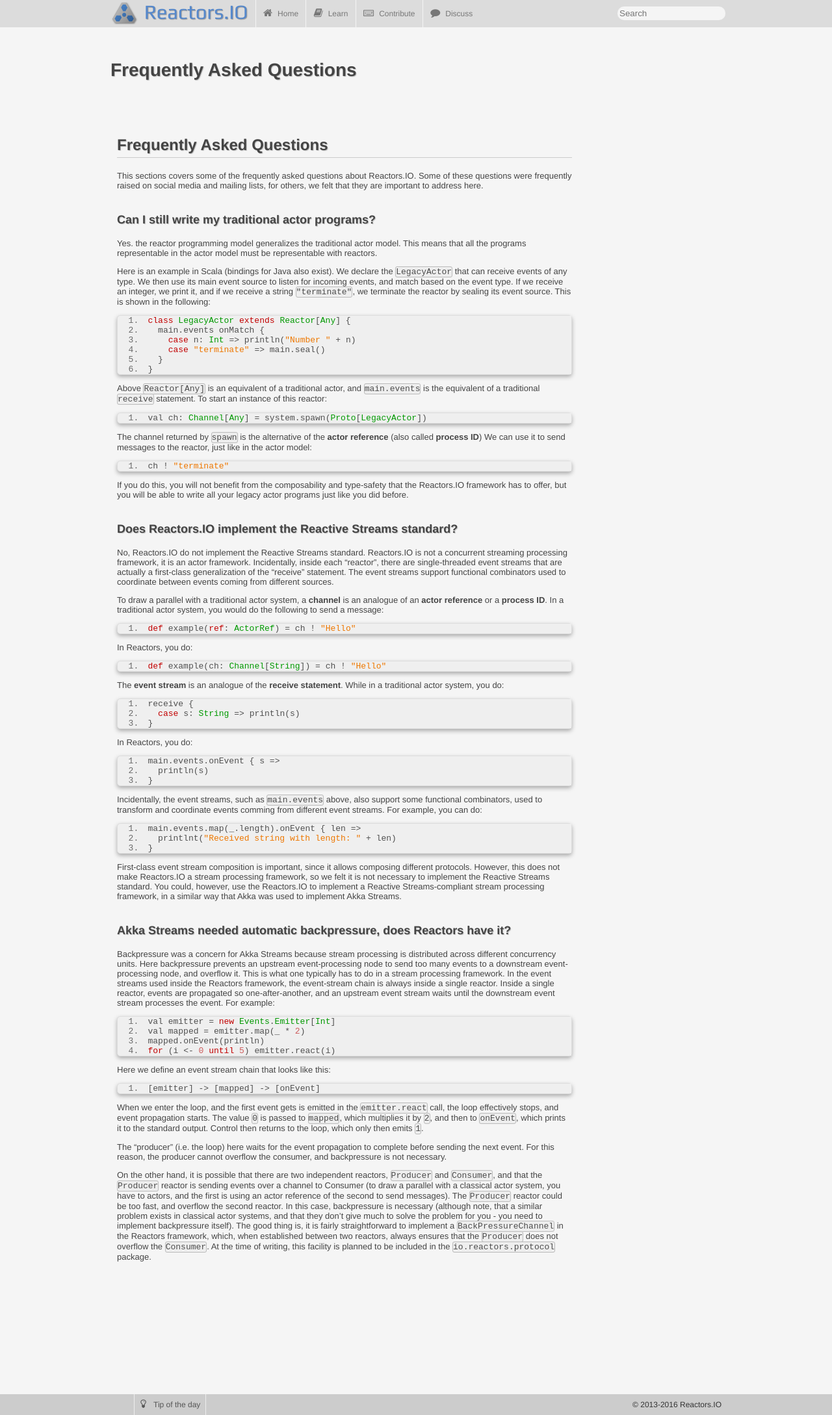
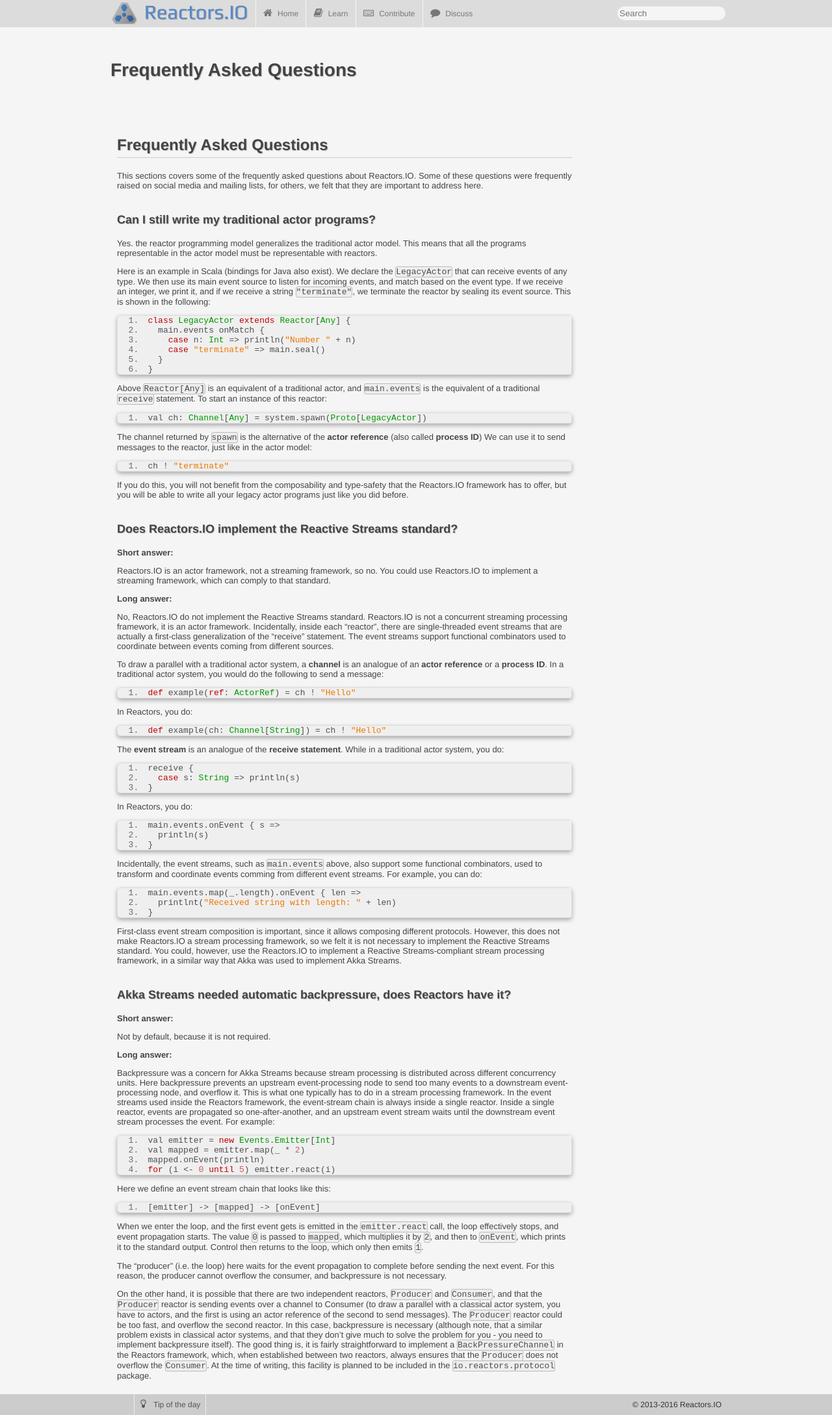
Before and after one commit to reactors-io/reactors-io.github.io, a Jekyll site: the page built from faq.md, in a window 1280 px wide. Shown: the whole page at 65% size. Built offline with Jekyll 4.4.1, drawn with Linux system fonts in a browser that asks for light colours.

Commit message:
Clarify.

```diff
--- a/faq.md
+++ b/faq.md
@@ -66,6 +66,14 @@
 
 ### Does Reactors.IO implement the Reactive Streams standard?
 
+**Short answer:**
+
+Reactors.IO is an actor framework, not a streaming framework, so no.
+You could use Reactors.IO to implement a streaming framework,
+which can comply to that standard.
+
+**Long answer:**
+
 No, Reactors.IO do not implement the Reactive Streams standard.
 Reactors.IO is not a concurrent streaming processing framework,
 it is an actor framework. Incidentally, inside each "reactor",
@@ -127,6 +135,12 @@
 
 ### Akka Streams needed automatic backpressure, does Reactors have it?
 
+**Short answer:**
+
+Not by default, because it is not required.
+
+**Long answer:**
+
 Backpressure was a concern for Akka Streams because stream processing is distributed
 across different concurrency units. Here backpressure prevents an upstream
 event-processing node to send too many events to a downstream event-processing node,
```
